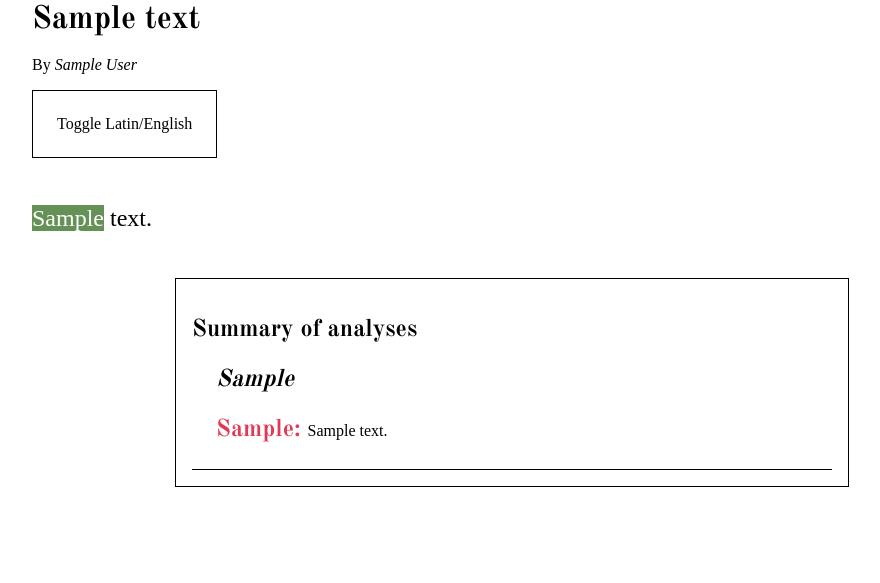
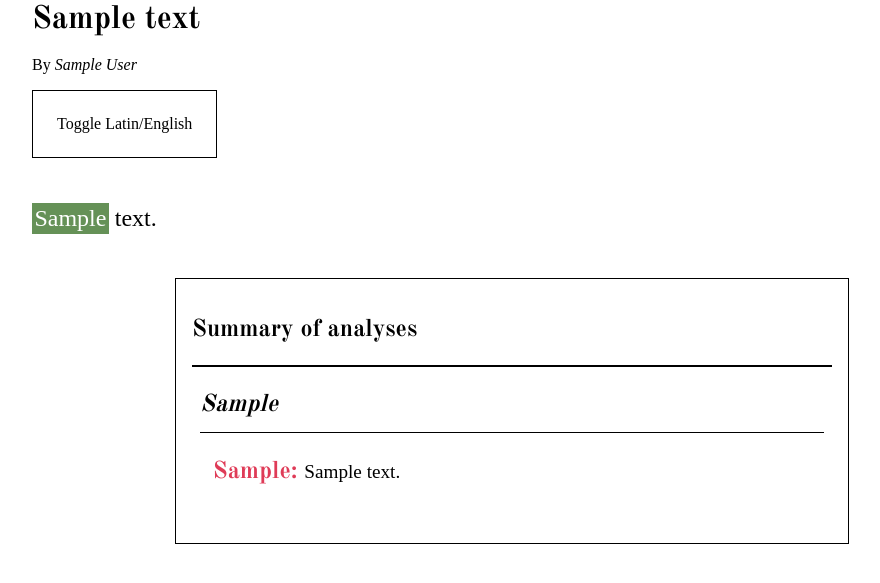
Before and after one commit to MaxTheMonster/LatinVocab, a Django app: a page that uses templates/literature/text.html in a window 1280 px wide. Shown: the part 136-719 px from the top of the page, without its empty margins (128-1008 px from the left). Run offline with Django 3.2, Linux system fonts and the light colour scheme; tables that the repository leaves empty hold one stand-in row (values such as "Sample post"); some libraries are stand-ins or nearby versions; some web fonts are replaced.

Commit message:
Annotations system working.
I have modified it to use CSS ids in order to show them.

```diff
--- a/literature/admin.py
+++ b/literature/admin.py
@@ -1,5 +1,6 @@
 from django.contrib import admin
-from literature.models import Text, Annotation
+from literature.models import Text, Annotation, RelatingLatin
 
 admin.site.register(Text)
 admin.site.register(Annotation)
+admin.site.register(RelatingLatin)
--- a/literature/models.py
+++ b/literature/models.py
@@ -22,10 +22,22 @@ class Text(models.Model):
 
 
 class Annotation(models.Model):
-    latin = models.CharField(max_length=120)
     device = models.CharField(max_length=120)
     description = models.TextField()
-    relating_text = models.ForeignKey(Text, on_delete=models.CASCADE)
 
     def __str__(self):
-        return self.device + ": " + self.latin
+        return self.device + ": " + self.description[:5]
+
+class RelatingLatin(models.Model):
+    latin = models.CharField(max_length=120, unique=True)
+    relating_text = models.ForeignKey(Text, on_delete=models.CASCADE)
+    annotations = models.ManyToManyField(Annotation, related_query_name="annotation")
+    slug = models.SlugField(editable=True)
+
+    def save(self, *args, **kwargs):
+        if not self.pk:
+            self.slug = slugify(self.latin)
+        return super(RelatingLatin, self).save(*args, **kwargs)
+
+    def __str__(self):
+        return self.latin
--- a/literature/views.py
+++ b/literature/views.py
@@ -15,7 +15,7 @@ class TextView(generic.DetailView):
 
     def get_context_data(self, **kwargs):
         context = super(TextView, self).get_context_data(**kwargs)
-        context['annotations'] = models.Annotation.objects.filter(relating_text__title=self.get_object().title)
+        context['quotations'] = models.RelatingLatin.objects.filter(relating_text__title=self.get_object().title).order_by('-pk')
 #        print(context['annotations'])
         print(self.get_object)
         return context
--- a/static/css/main.css
+++ b/static/css/main.css
@@ -133,7 +133,7 @@ section#literature-texts .text-card {
   section#literature-texts .text-card:hover {
     background: #df3b57;
     color: white;
-    border: 2px solid #df3b57; }
+    border: 1px solid #df3b57; }
 
 main#text-header {
   margin-left: 2em;
@@ -160,79 +160,61 @@ section.text-lines {
   line-height: 3em; }
   @media (max-width: 540px) {
     section.text-lines {
-      font-size: 1.2rem; } }
+      width: 90%;
+      font-size: 1.35rem;
+      line-height: 2.5rem; } }
+
+:target {
+  -webkit-animation: target-fade 3s 1;
+  -moz-animation: target-fade 3s 1; }
+
+@-webkit-keyframes target-fade {
+  0% {
+    background-color: rgba(0, 0, 0, 0.1); }
+  100% {
+    background-color: transparent; } }
+
+@-moz-keyframes target-fade {
+  0% {
+    background-color: rgba(0, 0, 0, 0.1); }
+  100% {
+    background-color: transparent; } }
 
 section#text-translation {
   display: none;
   font-style: italic; }
 
-section#text-content div.annotation-body {
-  position: relative;
-  display: inline; }
-  section#text-content div.annotation-body span.highlight {
-    background: #659157;
-    color: white; }
-    section#text-content div.annotation-body span.highlight:hover {
-      background: #2d4127;
-      cursor: pointer; }
-    section#text-content div.annotation-body span.highlight a {
-      color: white; }
-      @media (max-width: 540px) {
-        section#text-content div.annotation-body span.highlight a {
-          padding: 0.2em; } }
-  section#text-content div.annotation-body div.annotation {
-    position: absolute;
-    bottom: 2rem;
-    right: 2rem;
-    width: 50rem;
-    font-size: 0.9rem;
-    padding: 1.5em;
-    z-index: 1;
-    line-height: initial;
-    display: none; }
-    section#text-content div.annotation-body div.annotation h2 {
-      visibility: hidden;
-      display: none; }
-    section#text-content div.annotation-body div.annotation h3 {
-      margin: 0;
-      display: inline;
-      font-size: 1.4rem;
-      color: #df3b57; }
-    section#text-content div.annotation-body div.annotation p {
-      font-size: 1.2rem;
-      display: inline;
-      margin: 0; }
-    @media (max-width: 540px) {
-      section#text-content div.annotation-body div.annotation {
-        bottom: 1rem;
-        position: relative;
-        right: 0;
-        width: 90vw;
-        font-size: 0.5rem; } }
-  @media (max-width: 540px) {
-    section#text-content div.annotation-body {
-      position: static;
-      left: 0;
-      width: 100vw; } }
+.top-sticky {
+  margin-top: 5em !important; }
+
+section#text-content span.highlight a {
+  background: #659157;
+  color: white;
+  padding: 0.1em; }
+  section#text-content span.highlight a:hover {
+    background: #2d4127; }
 
 section#text-analyses {
   border: 1px solid black;
   padding: 1em; }
-  section#text-analyses .annotation {
+  section#text-analyses div.quotation {
     border: 0;
-    margin: 0;
-    padding-top: 0;
-    border-bottom: 1px solid black; }
-    section#text-analyses .annotation h2 {
+    padding: 0.2em 0.5em 0;
+    border-top: 2px solid black; }
+    section#text-analyses div.quotation div.annotation {
+      padding: 1.5em 0.8em;
+      border-top: 1px solid black; }
+    section#text-analyses div.quotation h2 {
+      margin-bottom: 0.5em;
       font-style: italic;
       display: block;
       font-weight: normal; }
-    section#text-analyses .annotation h3 {
+    section#text-analyses div.quotation h3 {
       font-size: 1.5rem;
       color: #df3b57;
-      display: inline;
-      margin-top: 2em; }
-    section#text-analyses .annotation p {
+      display: inline; }
+    section#text-analyses div.quotation p {
+      font-size: 1.2rem;
       display: inline; }
   @media (max-width: 540px) {
     section#text-analyses {
--- a/static/scss/_literature.scss
+++ b/static/scss/_literature.scss
@@ -5,7 +5,7 @@ section#literature-texts {
         &:hover {
             background: $primary-color;
             color: white;
-            border: 2px solid $primary-color;
+            border: 1px solid $primary-color;
         }
     }
 }
@@ -44,8 +44,25 @@ section.text-lines {
     line-height: 3em;
 
     @include mobile {
-        font-size: 1.2rem;
+        width: 90%;
+        font-size: 1.35rem;
+        line-height: 2.5rem;
     }
+}
+
+:target {
+    -webkit-animation: target-fade 3s 1;
+    -moz-animation: target-fade 3s 1;
+}
+
+@-webkit-keyframes target-fade {
+    0% { background-color: rgba(0,0,0,.1); }
+    100% { background-color: rgba(0,0,0,0); }
+}
+
+@-moz-keyframes target-fade {
+    0% { background-color: rgba(0,0,0,.1); }
+    100% { background-color: rgba(0,0,0,0); }
 }
 
 section#text-translation {
@@ -53,71 +70,20 @@ section#text-translation {
     font-style: italic;
 }
 
+.top-sticky {
+    margin-top: 5em !important;
+}
+
 section#text-content {
-    div.annotation-body {
-        position: relative;
-        display: inline;
-
-        span.highlight {
+    span.highlight {
+        a {
             background: $secondary-color;
             color: white;
+            padding: 0.1em;
 
             &:hover {
                 background: darken($secondary-color, 25%);
-                cursor: pointer;
             }
-
-            a {
-                color: white;
-
-                @include mobile {
-                    padding: 0.2em;
-                }
-            }
-        }
-
-        div.annotation {
-            position: absolute;
-            bottom: 2rem;
-            right: 2rem;
-            width: 50rem;
-            font-size: 0.9rem;
-            padding: 1.5em;
-            z-index: 1;
-            line-height: initial;
-            display: none;
-
-            h2 {
-                visibility: hidden;
-                display: none;
-            }
-
-            h3 {
-                margin: 0;
-                display: inline;
-                font-size: 1.4rem;
-                color: $primary-color;
-            }
-
-            p {
-                font-size: 1.2rem;
-                display: inline;
-                margin: 0;
-            }
-
-            @include mobile {
-                bottom: 1rem;
-                position: relative;
-                right: 0;
-                width: 90vw;
-                font-size: 0.5rem;
-            }
-        }
-
-        @include mobile {
-            position: static;
-            left: 0;
-            width: 100vw;
         }
     }
 }
@@ -126,13 +92,18 @@ section#text-analyses {
     border: 1px solid black;
     padding: 1em;
 
-    .annotation {
+    div.quotation {
         border: 0;
-        margin: 0;
-        padding-top: 0;
-        border-bottom: 1px solid black;
+        padding: 0.2em 0.5em 0;
+        border-top: 2px solid black;
+
+        div.annotation {
+            padding: 1.5em 0.8em;
+            border-top: 1px solid black;
+        }
 
         h2 {
+            margin-bottom: 0.5em;
             font-style: italic;
             display: block;
             font-weight: normal;
@@ -142,10 +113,10 @@ section#text-analyses {
             font-size: 1.5rem;
             color: $primary-color;
             display: inline;
-            margin-top: 2em;
         }
 
         p {
+            font-size: 1.2rem;
             display: inline;
         }
     }
--- a/templates/literature/text.html
+++ b/templates/literature/text.html
@@ -16,10 +16,14 @@
 </section>
 <section class="block" id="text-analyses">
     <h1>Summary of analyses</h1>
-    {% for annotation in annotations %}
-    <div class="card annotation-body annotation">
-        <h2>{{ annotation.latin }}</h2>
-        <h3>{{ annotation.device }}: </h3><p>{{ annotation.description }}</p>
+    {% for quotation in quotations %}
+    <div class="card quotation" id="annotation__{{ quotation.slug }}">
+        <h2>{{ quotation.latin }}</h2>
+        {% for annotation in quotation.annotations.all %}
+        <div class="annotation">
+            <h3>{{ annotation.device }}: </h3><p>{{ annotation.description }}</p>
+        </div>
+        {% endfor %}
     </div>
     {% endfor %}
 </section>
@@ -39,24 +43,23 @@
  }
  toggle_language.addEventListener("click", toggleLanguage);
 
- const annotations = document.querySelectorAll(".annotation");
+ const infoAnnotations = document.querySelector("#info-annotations");
+ const annotations = document.querySelectorAll(".annotation"); // fix this to work!!
  const content = document.querySelector("#text-content p");
  var newContent = content.innerHTML;
 
+ console.log(annotations)
  for (var i = 0, a; a = annotations[i]; i++) {
-     var latinLocation = a.querySelector("h2").innerHTML;
-     const regex = new RegExp(latinLocation, "gi");
-     newContent = newContent.replace(regex, "<div class='annotation-body'><span class='highlight' onclick='toggleAnnotation(this)'><a href='#~'>" + latinLocation + "</a></span>" + a.outerHTML + "</div> ");
+     var latinLocation = a.parentNode.querySelector("h2").innerHTML;
+     var latinID = a.parentNode.id;
+     var formulatedLink = "<a href='#" + latinID +"'>" + latinLocation + "</a> ";
+     console.log(latinLocation);
+     if (newContent.includes(latinID)) {
+         continue;
+     }
+     const regex = new RegExp(latinLocation + "[^(')(/a)]", "gi");
+     newContent = newContent.replace(regex, "<span class='highlight'>" + formulatedLink + "</span>");
  }
  content.innerHTML = newContent;
-
- function toggleAnnotation(highlight) {
-     var annotation = highlight.parentNode.querySelector(".annotation");
-     if (annotation.style.display == "inline-block") {
-         annotation.style.display = "none";
-     } else {
-         annotation.style.display = "inline-block";
-     }
- }
 </script>
 {% endblock %}
```
Also changed, not shown: annotations.txt (+23 -2 lines), literature.txt (+2 -1 lines), pop.py (+35 -8 lines), templates/vocabulary/index.html (line endings or trailing spaces).
